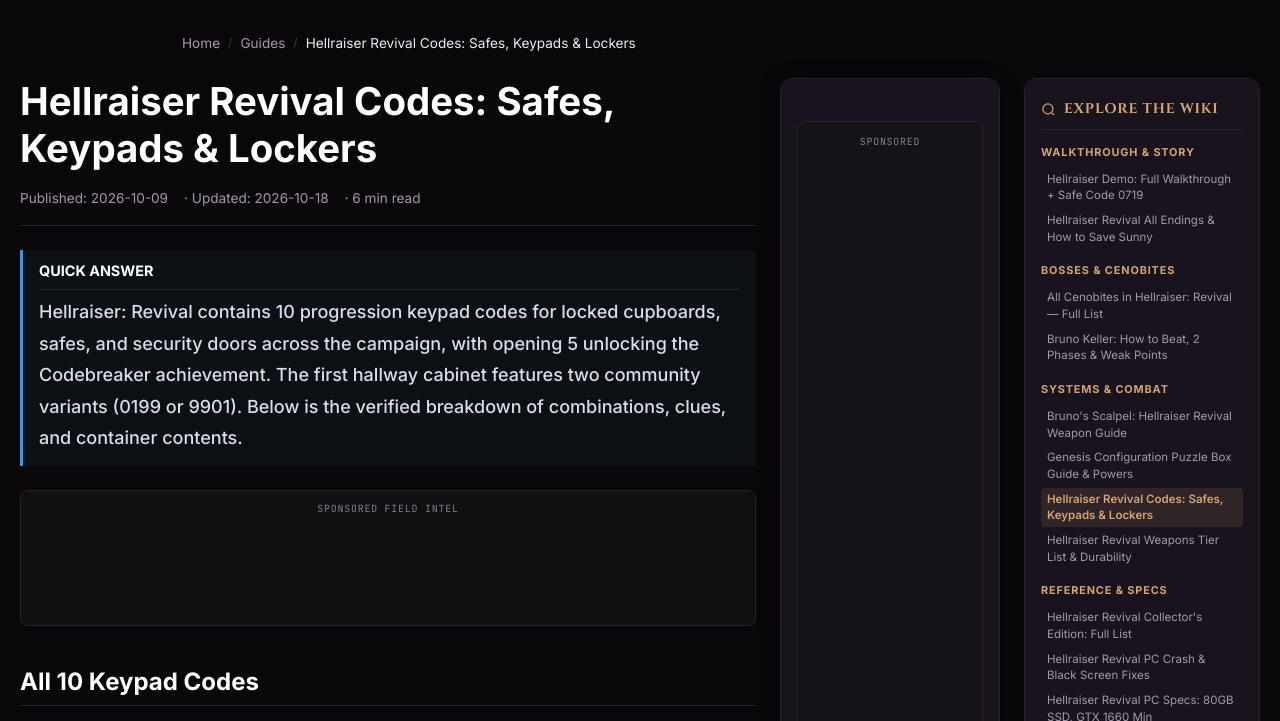
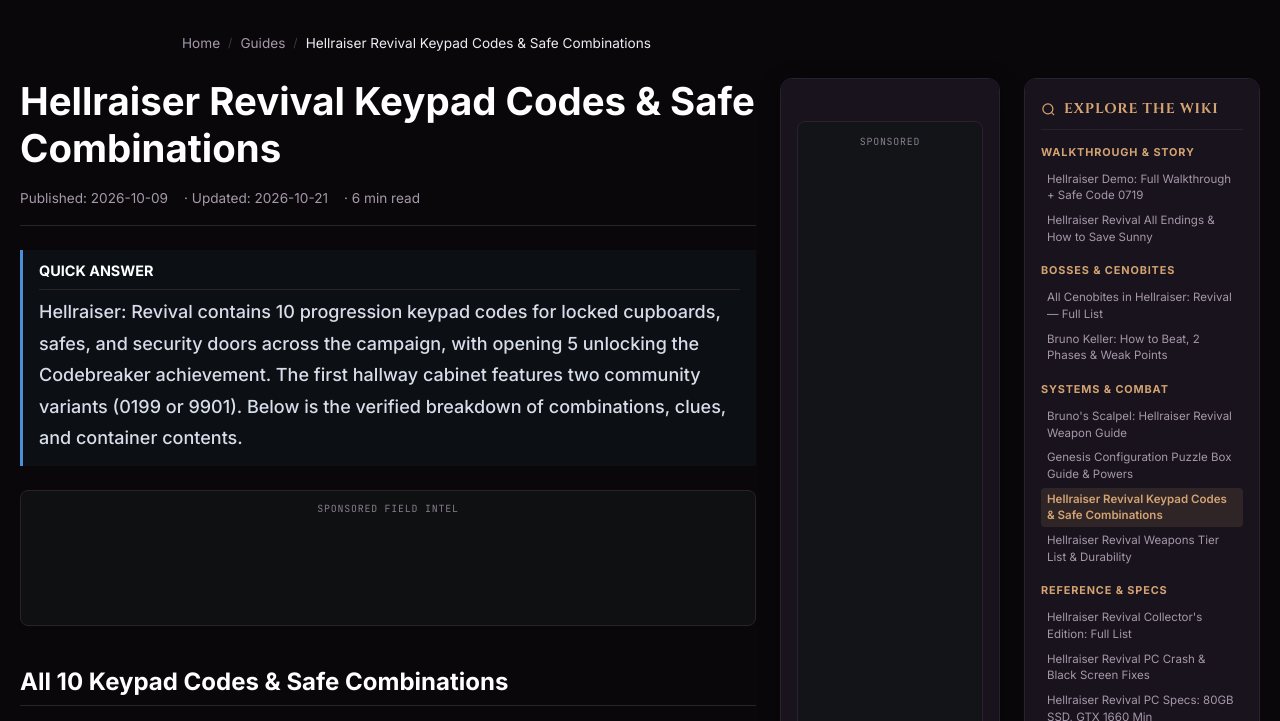
Before and after one commit to gloomysummer/hellraiser-revival-wiki, an Astro site: page /guide/all-keypad-codes-safes-lockers in a window 1280 px wide. Shown: the part 65-786 px from the top of the page. Built offline with nearby package versions, Linux system fonts and the light colour scheme; Astro itself is replaced by a stand-in of ours.

Commit message:
seo(keypad-codes): restore keypad codes and safe combinations query intent in TDH

```diff
--- a/src/content/guides/all-keypad-codes-safes-lockers.md
+++ b/src/content/guides/all-keypad-codes-safes-lockers.md
@@ -1,9 +1,9 @@
 ---
-title: "Hellraiser Revival Codes: Safes, Keypads & Lockers"
-description: "All 10 verified Hellraiser: Revival codes — keypad combinations, safe solutions, locker clues, container loot & the Codebreaker achievement walkthrough."
+title: "Hellraiser Revival Keypad Codes & Safe Combinations"
+description: "All 10 verified Hellraiser: Revival safe combinations & keypad codes — locker solutions, clue locations & the Codebreaker achievement walkthrough."
 summary: "Hellraiser: Revival contains 10 progression keypad codes for locked cupboards, safes, and security doors across the campaign, with opening 5 unlocking the Codebreaker achievement. The first hallway cabinet features two community variants (0199 or 9901). Below is the verified breakdown of combinations, clues, and container contents."
 pubDate: 2026-10-09
-updated: '2026-10-18'
+updated: '2026-10-21'
 category: Mechanics
 tags:
 - keypad-codes
@@ -28,7 +28,7 @@ evidence:
   exactQuote: The first cabinet has two reported combinations, 9901 and 0199.
 ---
 
-## All 10 Keypad Codes
+## All 10 Keypad Codes & Safe Combinations
 
 Locked keypad doors, lockers, and cupboards in *Clive Barker's Hellraiser: Revival* protect vital crafting items, weapon attachments, and ammunition. Opening any five locked containers awards the **Codebreaker** achievement.
 
```
